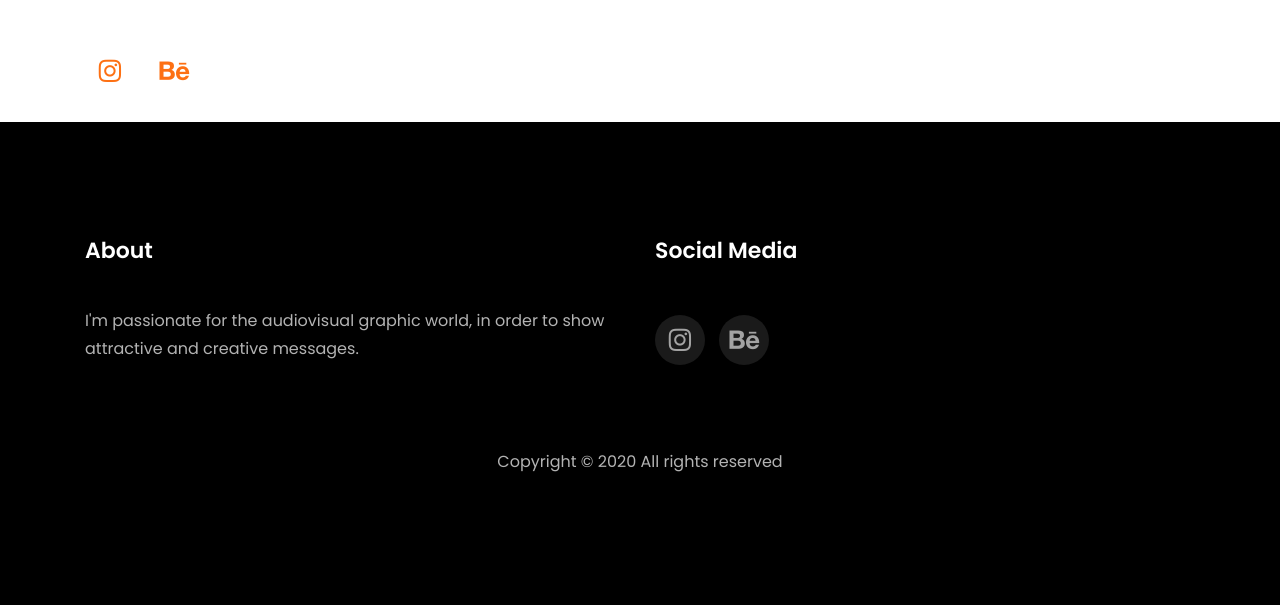
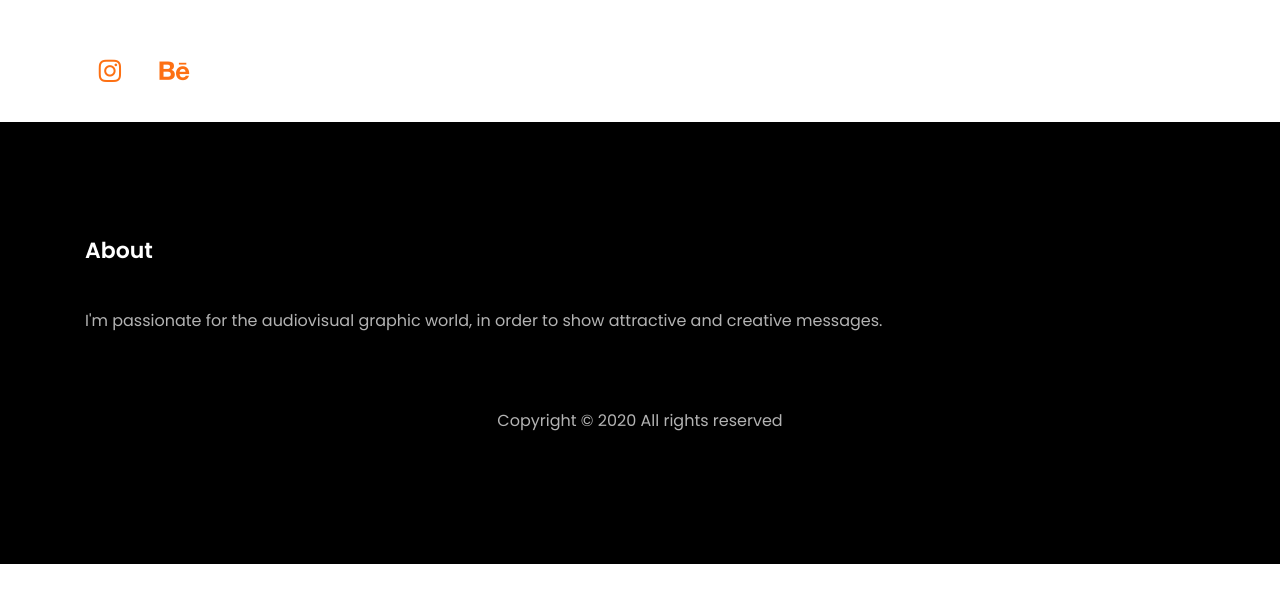
Before and after one commit to diegomonge21/sitio, a PHP site: page / in a window 1280 px wide. Shown: the part 2978-3583 px from the top of the page. After the commit the page ends 3542 px from the top, so only its background shows below. Run offline with PHP 8.4, Linux system fonts and the light colour scheme; some web fonts are replaced.

Commit message:
Update index.php

```diff
--- a/index.php
+++ b/index.php
@@ -254,15 +254,6 @@
 
             </div>
           </div>
-          <div class="col-md">
-            <div class="ftco-footer-widget mb-4">
-              <h2 class="ftco-heading-2">Social Media</h2>
-              <ul class="ftco-footer-social list-unstyled float-md-left float-lft mt-2">
-                <li class="ftco-animate"><a href="https://www.instagram.com/monge.design/" target="_blank"><span class="icon-instagram"></span></a></li>
-                <li class="ftco-animate"><a href="https://www.behance.net/mongedesign" target="_blank"><span class="icon-behance"></span></a></li>
-              </ul>
-            </div>
-          </div>
 
         </div>
         <div class="row">
```
